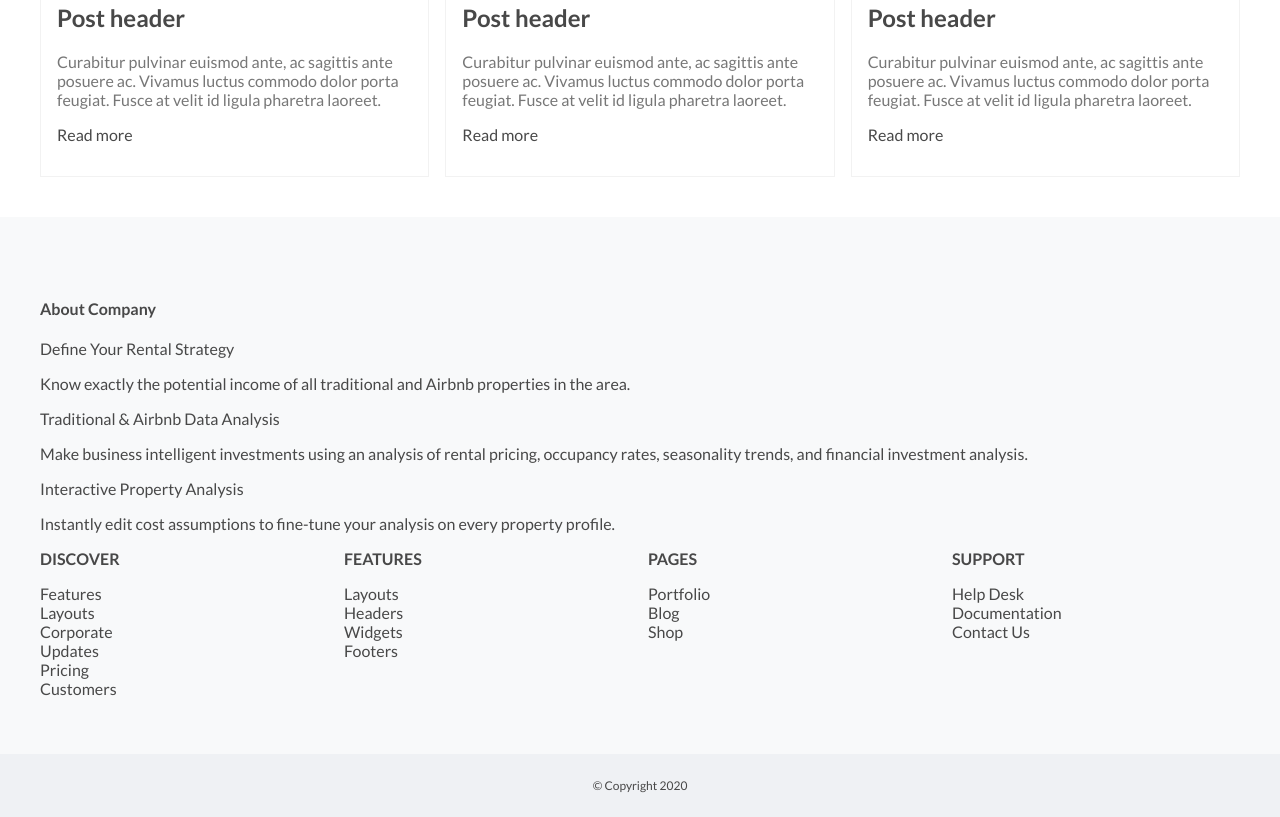
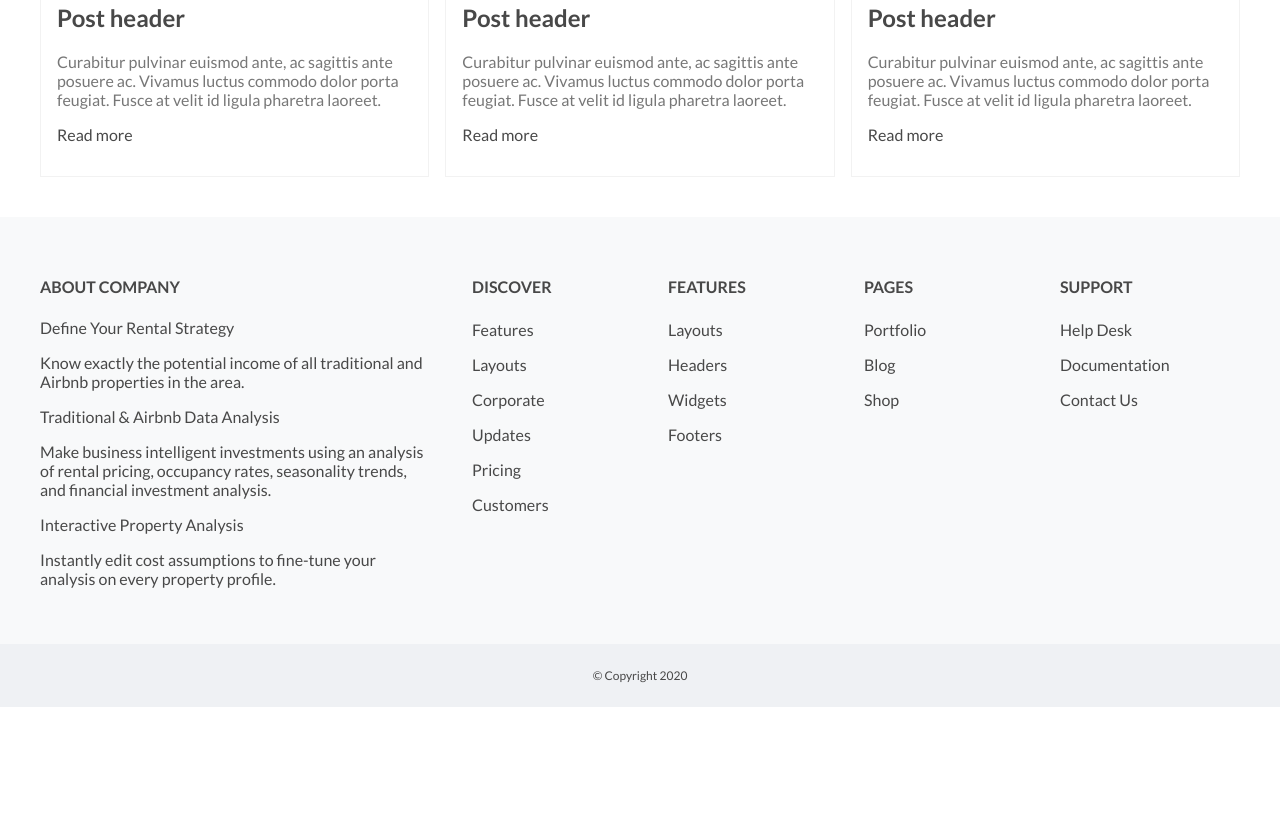
Before and after one commit to maksim-korzhov/grid_flatsome, a website built with webpack: page src/index.html in a window 1280 px wide. Shown: the part 951-1768 px from the top of the page. After the commit the page ends 1658 px from the top, so only its background shows below. Built offline with nearby package versions, Linux system fonts and the light colour scheme.

Commit message:
Added style to the footer text and footer menu

```diff
--- a/src/index.html
+++ b/src/index.html
@@ -165,7 +165,7 @@
         <footer>
             <section class="footer-content">
                 <div class="footer-top container grid">
-                    <div class="widget">
+                    <div class="widget footer-about-block">
                         <h4 class="widget_title">About Company</h4>
                         <div class="widget_text">
 
--- a/src/scss/main.scss
+++ b/src/scss/main.scss
@@ -149,11 +149,17 @@ a {
 .list {
   list-style: none;
   padding-left: 0;
+
+  li {
+    padding: 0.5em 0;
+  }
 }
 
 .widget {
   &_title {
     font-weight: bold;
+    margin-top: 0;
+    text-transform: uppercase;
   }
 }
 
@@ -164,6 +170,11 @@ a {
 
 .footer-top {
   padding: 60px 0 40px;
+  grid-template-columns: 36% 1fr;
+}
+
+.footer-about-block {
+  padding-right: 40px;
 }
 
 .copyright-content {
```
